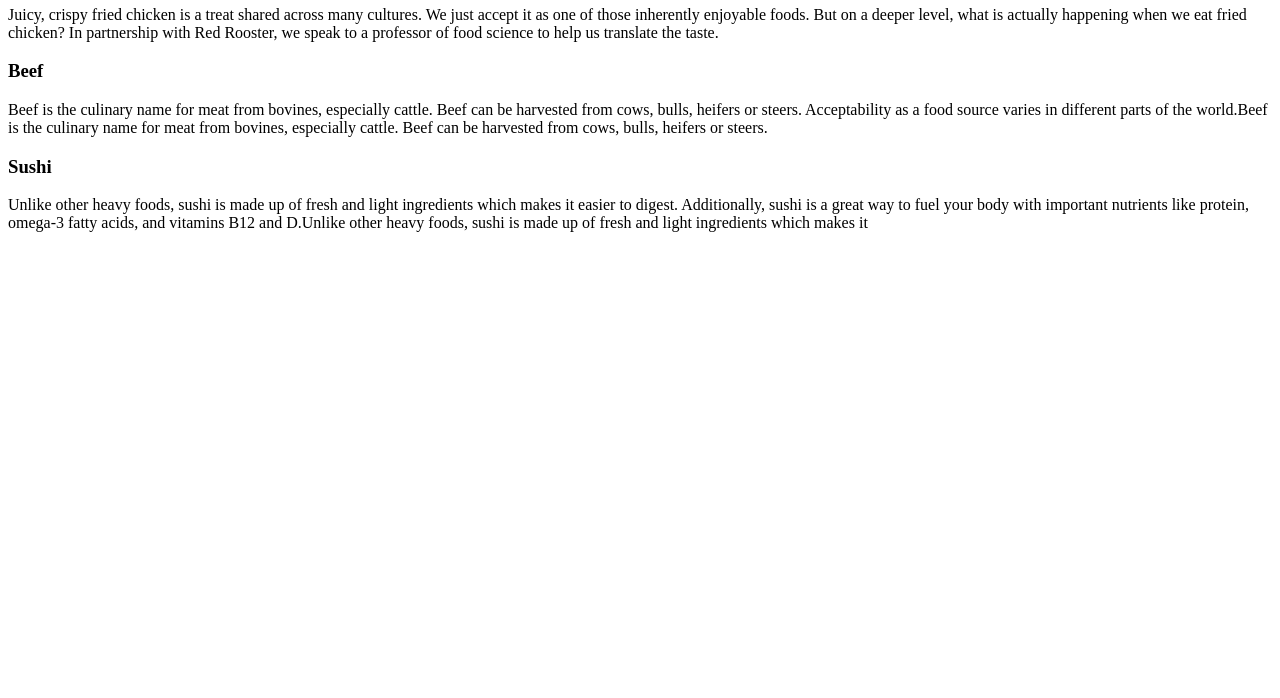
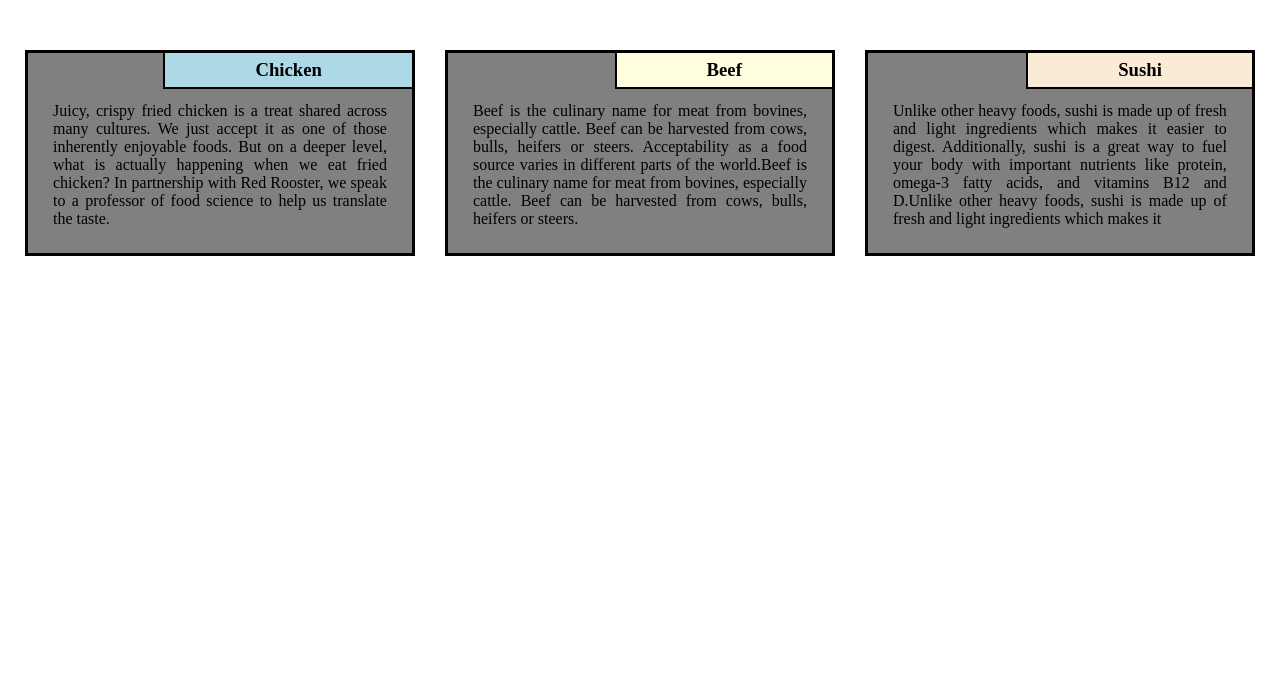
Before and after one commit to aminhdd123/coursera-test, a plain HTML site: page md2_assigment/index.html in a window 1280 px wide. Shown: the part 102-800 px from the top of the page. Drawn offline with Linux system fonts and the light colour scheme.

Commit message:
Update index.html

```diff
--- a/md2_assigment/index.html
+++ b/md2_assigment/index.html
@@ -3,9 +3,100 @@
 <head>
   <meta charset="utf-8">
   <meta name="viewport" content="width=device-width, initial-scale=1">
-  <link rel="stylesheet" href="md_2.css">
+
   <title>our menu</title>
+  <style>
+    *{
+  box-sizing: border-box;
+  margin:0;
+  padding:0;
+}
 
+body{
+  font-family: Papyrus;
+}
+
+
+h1{
+  text-align: center;
+  margin-bottom: 40px;
+}
+
+section{
+ position: relative;
+ top:50px;
+ margin: 10px;
+}
+
+div > div{
+  position: relative;
+  top: 10px;
+  background-color:grey;
+  margin: 15px;
+  padding: 25px;
+  border: 3px solid black;
+}
+
+  p{
+  margin-top: 24px;
+  text-align: justify;
+  font-size:100%;
+}
+
+.name{
+  position: absolute;
+  top:0;
+  right: 0px;
+  background: green;
+  padding: 6px 90px;
+  border-left: 2px solid black;
+  border-bottom: 2px solid black;
+}
+
+#chiken{
+  background-color: lightblue;
+}
+
+#beef{
+  background-color: lightyellow;
+}
+
+#sushi{
+  background-color: antiquewhite;
+}
+
+  @media (min-width: 992px){
+
+  .col-lg-4 {
+    width: 33.33%;
+    float: left;
+  }
+
+
+}
+
+
+
+@media (min-width: 768px) and (max-width: 991px){
+  .col-lg-4 {
+    width: 50%;
+    float: left;
+  }
+  .col-lg-md{
+   width: 100%;
+   float: left;
+ }
+}
+
+
+
+@media (max-width: 767px){
+  .col-lg-4{
+    width: 100%;
+    float: left;
+  }
+}
+  </style>
 
 </head>
 <body>
```
